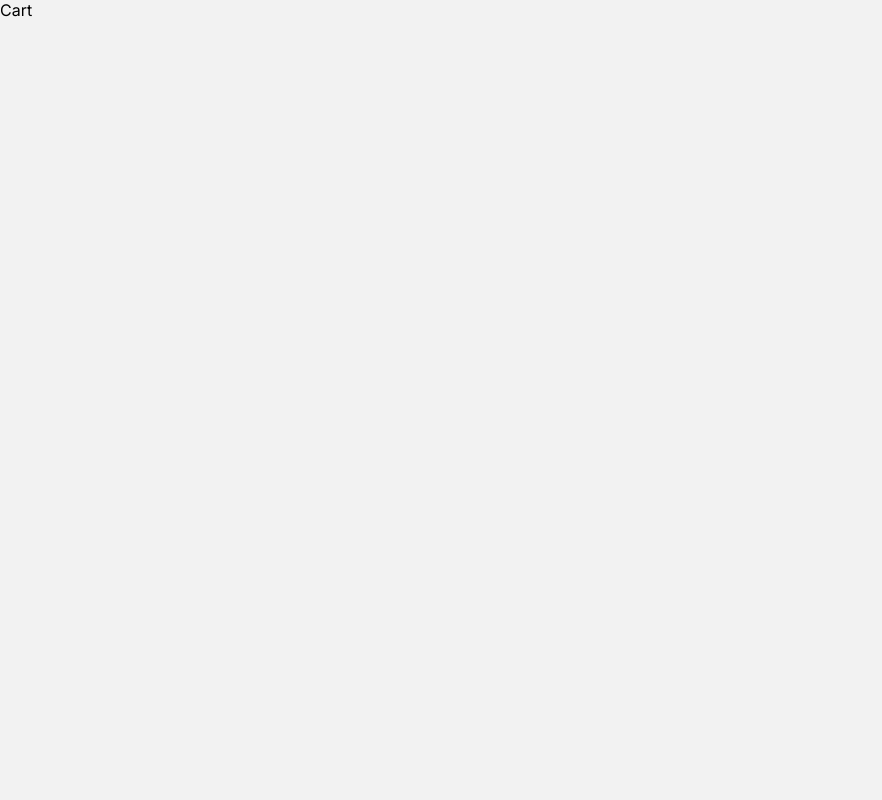
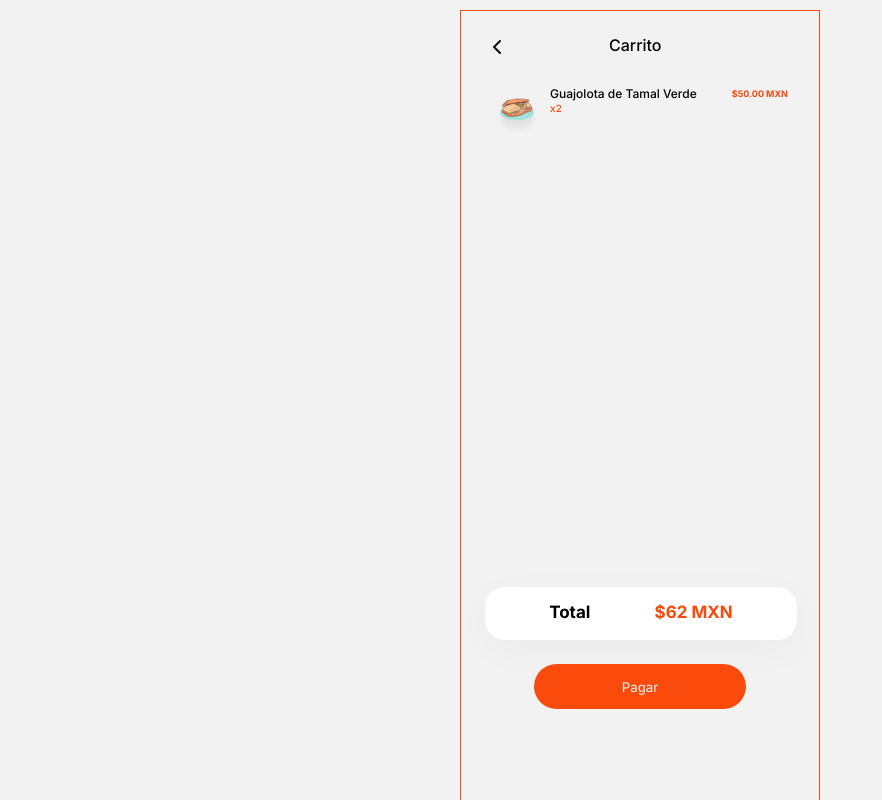
Before and after one commit to karvaroz/guappjolotas, a React (Create React App) app: page /cart in a window 1280 px wide. Shown: the top 800 px of the page, without its empty margins (0-882 px from the left). Built offline with nearby package versions, Linux system fonts and the light colour scheme.

Commit message:
Estilo cart listo

```diff
--- a/src/containers/Cart.jsx
+++ b/src/containers/Cart.jsx
@@ -1,9 +1,35 @@
-import React from 'react'
+import React from "react";
+import { Card, CardImg, CardInfo, CardPrice, CardQuan, Cards, CardTitle, NavCart, NavCartP, Total } from "../styles/cartStyles";
+import { BtnPay } from "../styles/selectFoodStyles";
 
 const Cart = () => {
   return (
-    <div>Cart</div>
-  )
-}
+    <section>
+      <NavCart>
+        <img src="/icons/chevron-left.svg" alt="" />
+        <NavCartP>Carrito</NavCartP>
+      </NavCart>
+      <Cards>
+        <Card>
+          <CardImg>
+            <img src="/images/tamal-verde.png" alt="" />
+          </CardImg>
+          <CardInfo>
+            <CardTitle>Guajolota de Tamal Verde</CardTitle>
+            <CardQuan>x2</CardQuan>
+          </CardInfo>
+          <CardPrice>
+            $50.00 MXN
+          </CardPrice>
+        </Card>
+      </Cards>
+      <Total>
+        <p>Total </p>
+        <span>$62 MXN</span>
+      </Total>
+      <BtnPay>Pagar</BtnPay>
+    </section>
+  );
+};
 
-export default Cart
+export default Cart;
--- /dev/null
+++ b/src/styles/cartStyles.js
@@ -0,0 +1,88 @@
+import styled from "styled-components";
+import "../index.css";
+// CART
+
+export const NavCart = styled.nav`
+  margin: 24px;
+  display: flex;
+  justify-content: space-between;
+  font-weight: 500;
+`;
+
+export const NavCartP = styled.p`
+  width: 60%;
+`;
+
+export const Cards = styled.div`
+  margin: 24px;
+  height: 480px;
+`;
+
+export const Card = styled.div`
+  margin: 5px;
+  height: 60px;
+  padding: 2px;
+  display: flex;
+  justify-content: space-between;
+`;
+
+export const CardImg = styled.div`
+  img {
+    width: 50px;
+  }
+`;
+
+export const CardInfo = styled.div`
+  margin: 1px;
+  width: 60%;
+  margin-left: 5px;
+`;
+
+export const CardTitle = styled.p`
+  font-weight: 500;
+  font-size: 12px;
+  line-height: 15px;
+`;
+
+export const CardQuan = styled.p`
+  font-weight: 500;
+  font-size: 10px;
+  line-height: 15px;
+  color: var(--primary);
+`;
+
+export const CardPrice = styled.div`
+  font-weight: 600;
+  font-size: 9px;
+  color: var(--primary);
+  margin-top: 3px;
+`;
+
+export const Total = styled.div`
+  width: 312px;
+  height: 53px;
+  background: #ffffff;
+  box-shadow: 0px 10px 40px rgba(0, 0, 0, 0.03);
+  border-radius: 20px;
+  margin: 24px;
+  display: flex;
+  justify-content: space-evenly;
+
+  p {
+    margin-top: 15px;
+    font-weight: 600;
+    font-size: 17px;
+    line-height: 21px;
+  }
+  span {
+    font-weight: 600;
+    font-size: 17px;
+    line-height: 21px;
+    color: var(--primary);
+    margin-top: 15px;
+  }
+`;
+
+// export const SearchDiv = styled.div`
+//   margin: 24px;
+// `;
```
Also changed, not shown: src/index.css (line endings or trailing spaces).
